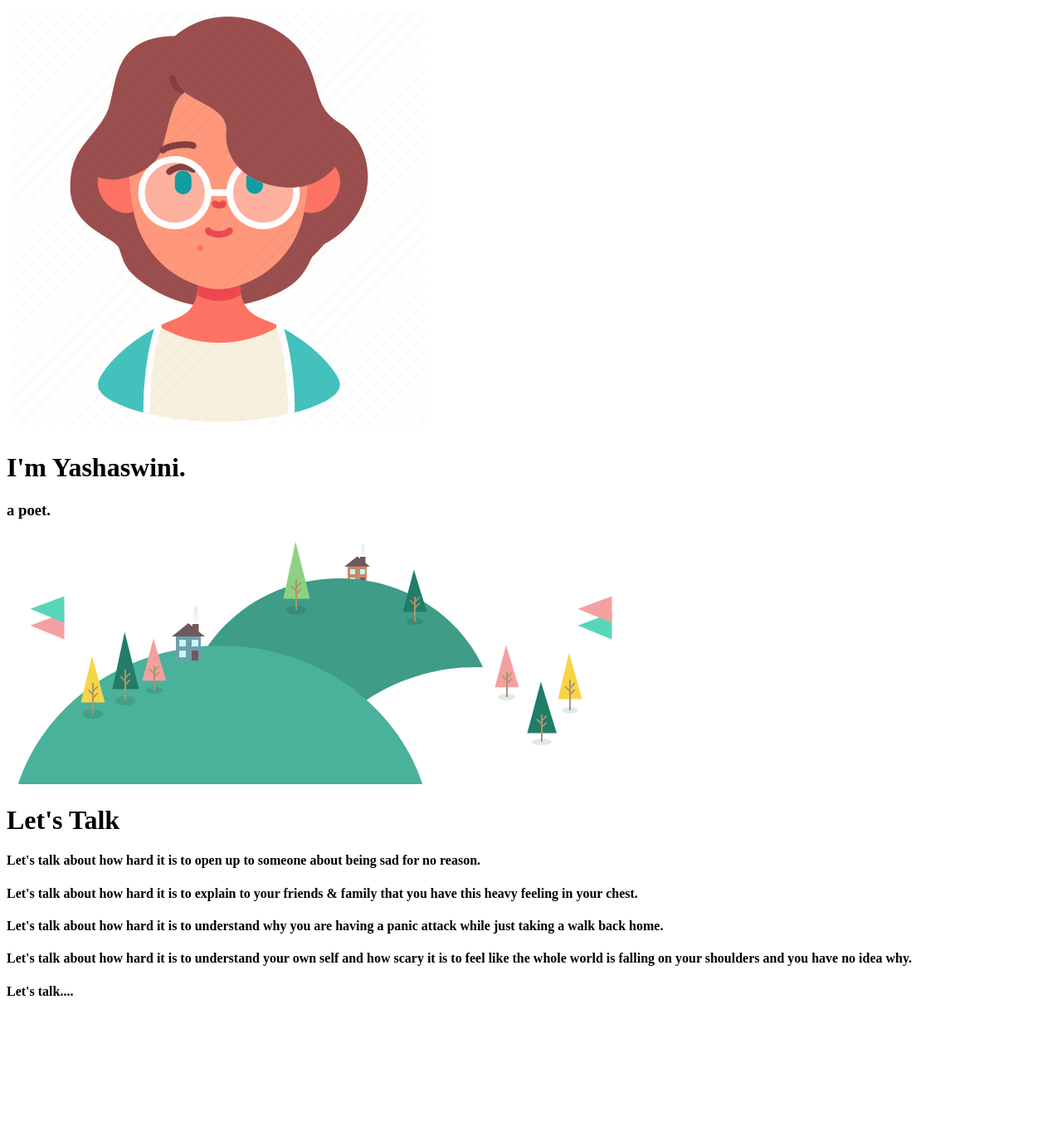
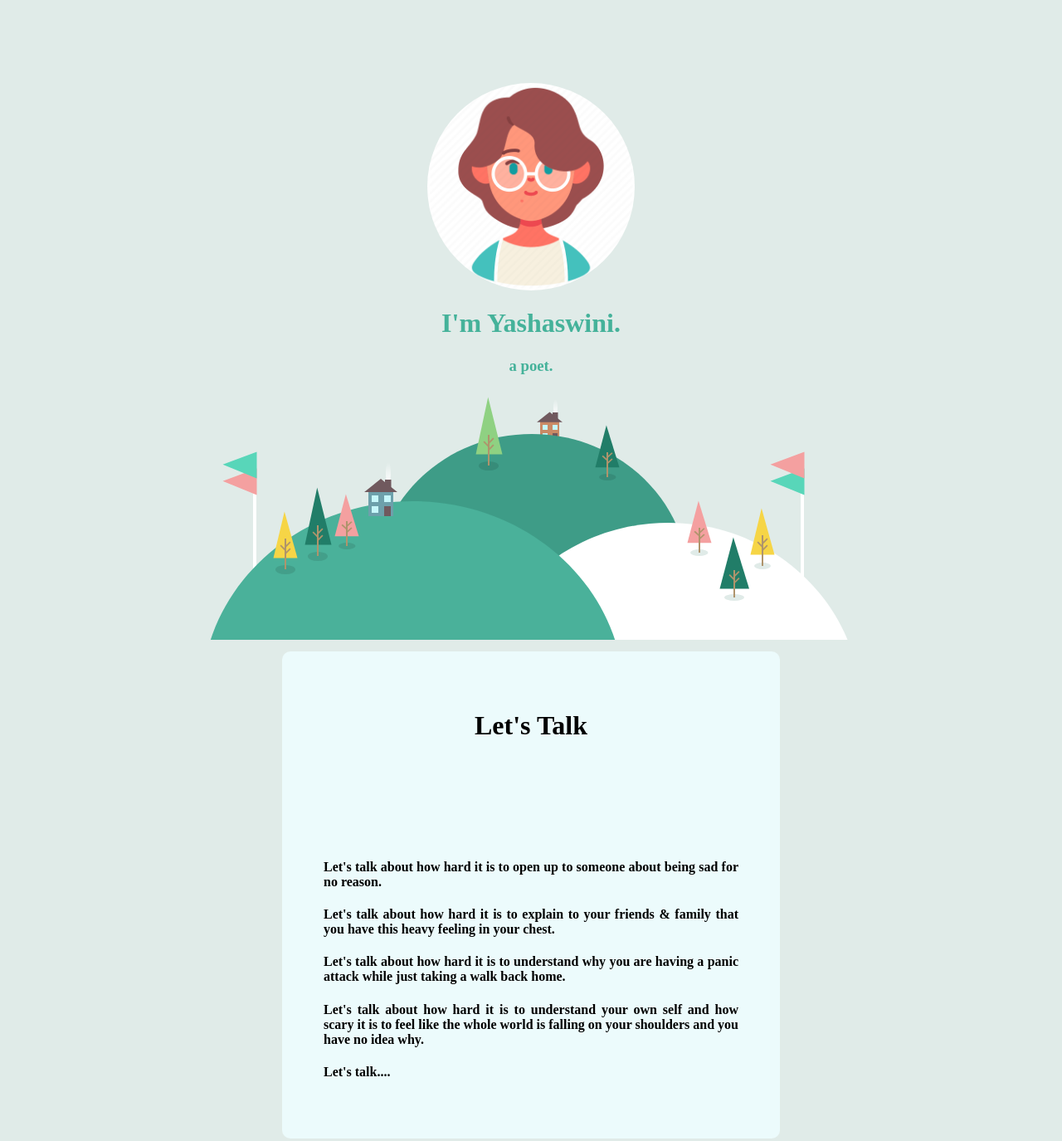
Before and after one commit to krishorac/MyPoetry, a plain HTML site: page index.html in a window 1280 px wide. Shown: the whole page at 83% size. Before the commit the page ends 1225 px from the top, so only its background shows below. Drawn offline with Linux system fonts and the light colour scheme.

Commit message:
Add files via upload

```diff
--- a/index.html
+++ b/index.html
@@ -4,7 +4,7 @@
 <head>
   <meta charset="utf-8">
   <title>Yashu</title>
-  <link rel="stylesheet" href="css/styles.css">
+  <link rel="stylesheet" href="styles.css">
   <link rel="icon" href="favicon.ico?v1">
 </head>
 
--- /dev/null
+++ b/styles.css
@@ -0,0 +1,43 @@
+body{
+  background-color: #e0ebe8;
+  text-align: center;
+}
+.head-image {
+  max-width: 100%;
+  max-height: 100%;
+    border-radius:50%;
+
+
+}
+.name-container{
+  text-align: center;
+  color: #45b29a;
+}
+.image-container{
+
+  height: 250px;
+  width: 250px;
+  margin-left: auto;
+  margin-top: 100px;
+  margin-right: auto;
+  left: 300;
+}
+.poem-container{
+  background-color: #ecfbfc;
+
+  margin-left: auto;
+  margin-right: auto;
+  width: 500px;
+  padding: 50px;
+  text-align: justify;
+  border-radius: 0px 0px 10px 10px;
+}
+.talk-container{
+  background-color: #ecfbfc;
+  margin-left: auto;
+  margin-top: 10px;
+  padding: 50px;
+  margin-right: auto;
+  width: 500px;
+  border-radius: 10px 10px 0px 0px;
+}
```
